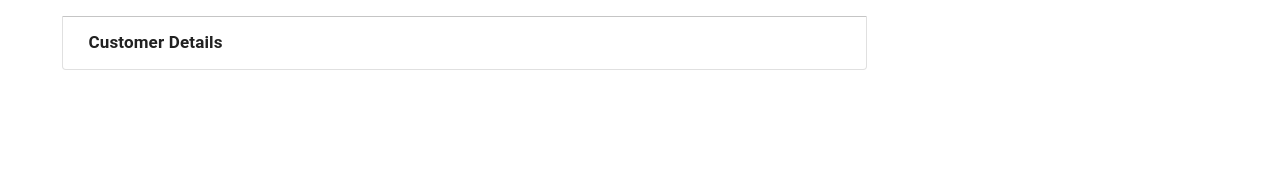
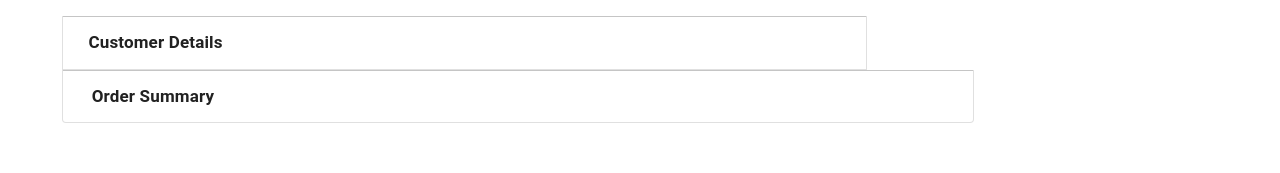
Before and after one commit to gajanan15/Online-Book-Store-Front-End, a React (Create React App) app: page /cart in a window 1280 px wide. Shown: the part 539-712 px from the top of the page. Built offline with nearby package versions, Linux system fonts and the light colour scheme; no server answers.

Commit message:
ADDED: Expansion panel for order summary

```diff
--- a/src/component/user/Cart.js
+++ b/src/component/user/Cart.js
@@ -387,6 +387,14 @@ class Cart extends Component {
                             </div>
                         </ExpansionPanelDetails>
                     </ExpansionPanel>
+                    <ExpansionPanel className="ordersummary" variant="outlined">
+                        <ExpansionPanelSummary aria-controls="panel1a-content" id="details">
+                            <Typography id="customer-details">Order Summary</Typography>
+                        </ExpansionPanelSummary>
+                        <ExpansionPanelDetails>
+                        </ExpansionPanelDetails>
+                    </ExpansionPanel>
+
                 </Container>
                 <CbFooter/>
             </div>
```
